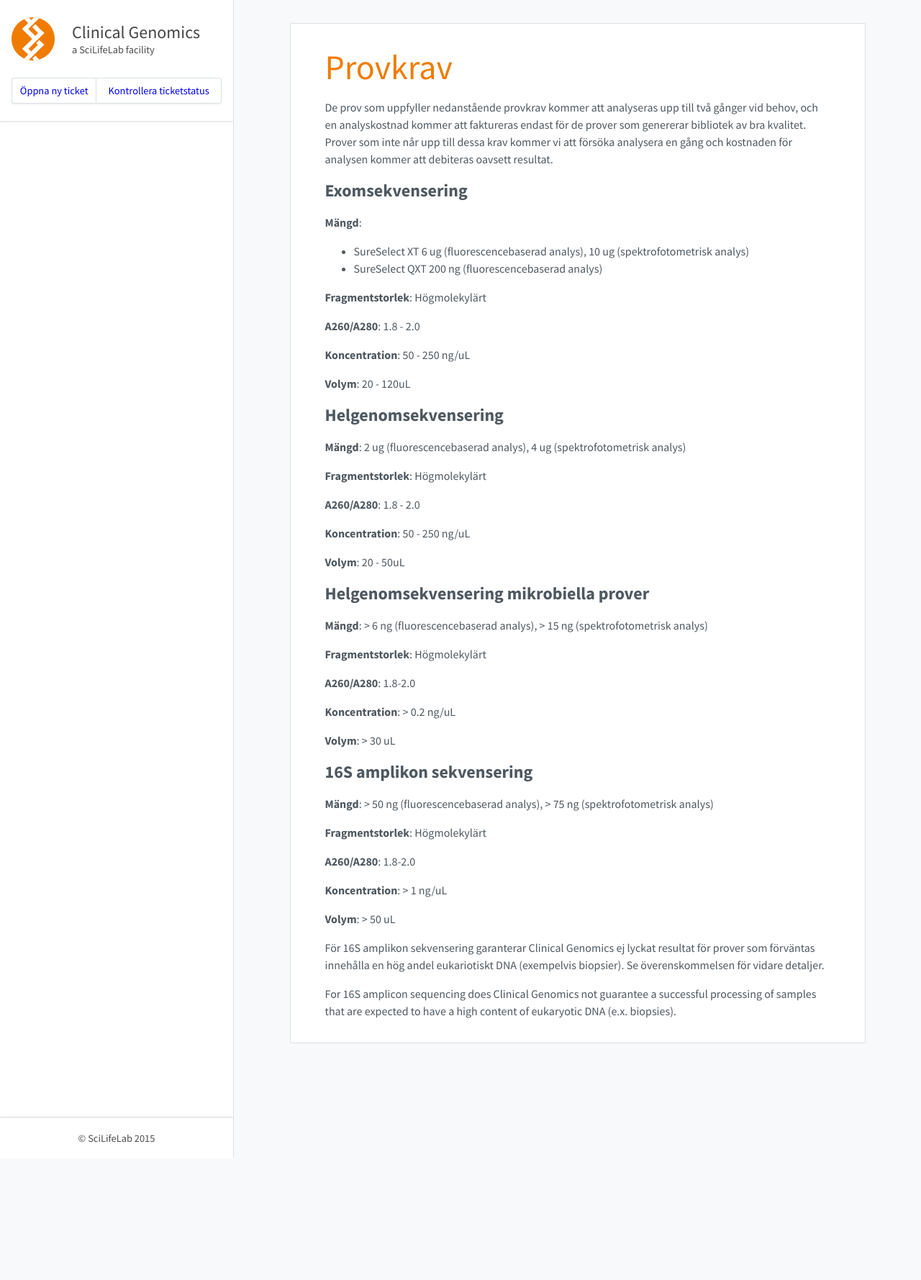
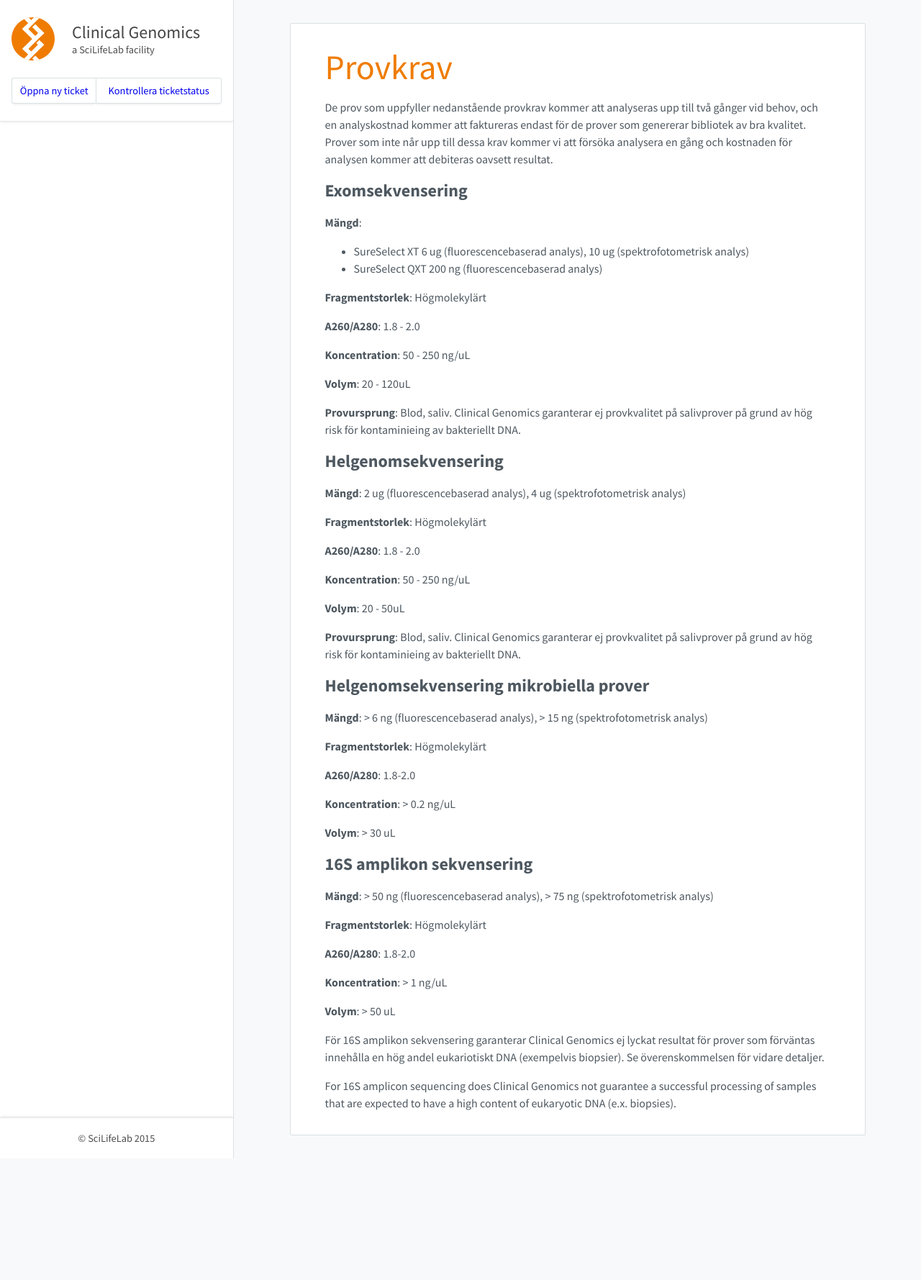
Before and after one commit to Clinical-Genomics/clinical-genomics.github.io, a Jekyll site: the page built from _pages/provkrav.md, in a window 1280 px wide. Shown: the whole page at 72% size. Built offline with Jekyll 4.4.1, drawn with Linux system fonts in a browser that asks for light colours; nearby versions of some CDN libraries.

Commit message:
Update provkrav.md

```diff
--- a/_pages/provkrav.md
+++ b/_pages/provkrav.md
@@ -21,6 +21,8 @@ De prov som uppfyller nedanstående provkrav kommer att analyseras upp till två
 
 **Volym**: 20 - 120uL
 
+**Provursprung**: Blod, saliv. Clinical Genomics garanterar ej provkvalitet på salivprover på grund av hög risk för kontaminieing av bakteriellt DNA.
+
 ## Helgenomsekvensering
 **Mängd**: 2 ug (fluorescencebaserad analys), 4 ug (spektrofotometrisk analys)
 
@@ -31,6 +33,8 @@ De prov som uppfyller nedanstående provkrav kommer att analyseras upp till två
 **Koncentration**: 50 - 250 ng/uL
 
 **Volym**: 20 - 50uL
+
+**Provursprung**: Blod, saliv. Clinical Genomics garanterar ej provkvalitet på salivprover på grund av hög risk för kontaminieing av bakteriellt DNA.
 
 ## Helgenomsekvensering mikrobiella prover
 **Mängd**: > 6 ng  (fluorescencebaserad analys), > 15 ng (spektrofotometrisk analys)
```
